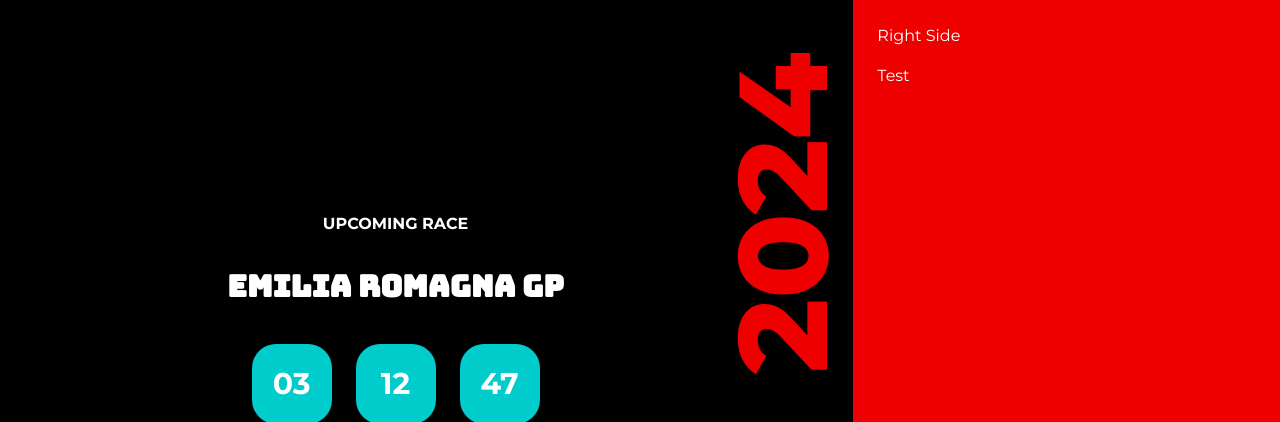
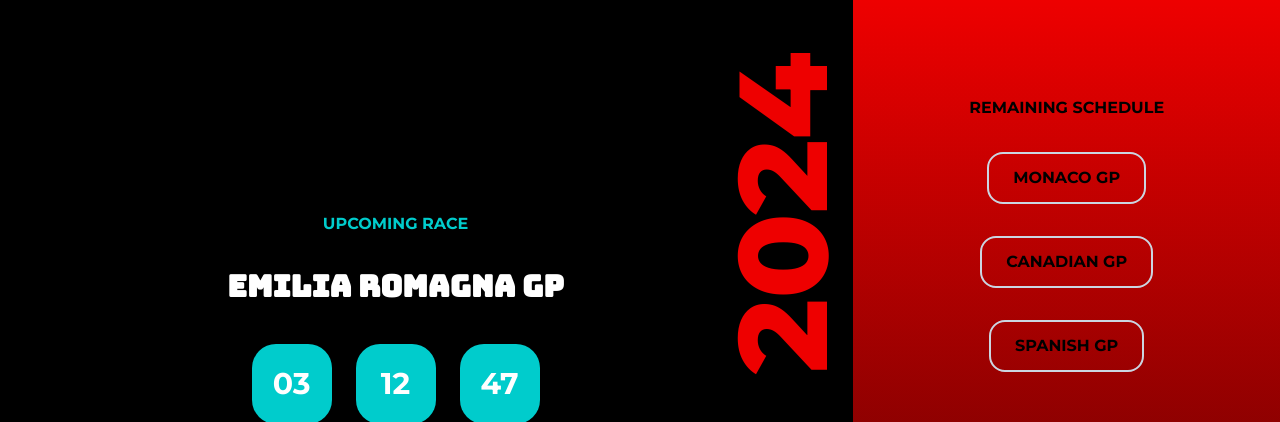
Before and after one commit to allisonkuo/f1-display, a Next.js app: page / in a window 1280 px wide. Shown: the top 422 px of the page. Built offline with nearby package versions, Linux system fonts and the light colour scheme.

Commit message:
Create component for the remaining schedule list for the right side of the landing page

```diff
--- a/src/app/page.tsx
+++ b/src/app/page.tsx
@@ -1,3 +1,4 @@
+import RemainingSchedule from '@/components/RemainingSchedule/RemainingSchedule';
 import UpcomingRace from '@/components/UpcomingRace/UpcomingRace';
 import Image from 'next/image';
 
@@ -30,15 +31,8 @@ export default function Home() {
         </div>
       </div>
 
-      <div className='w-1/3 bg-f1-red p-4'>
-        <div className='flex flex-col'>
-          <div className='flex-none p-2'>
-            <p className='text-white'>Right Side</p>
-          </div>
-          <div className='flex-none p-2'>
-            <p className='text-white'>Test</p>
-          </div>
-        </div>
+      <div className='w-1/3 pt-24 bg-gradient-to-b from-f1-red to-gradient-dark-red'>
+        <RemainingSchedule />
       </div>
     </main>
   );
--- /dev/null
+++ b/src/components/RemainingSchedule/RemainingSchedule.tsx
@@ -0,0 +1,28 @@
+import React from 'react';
+
+const RemainingSchedule = (): React.ReactNode => {
+  return (
+    <div className='flex flex-col space-y-8 items-center'>
+      <div className='flex-none'>
+        <h3 className='font-bold uppercase text-black'>Remaining Schedule</h3>
+      </div>
+      <div className='flex-none'>
+        <button className='border-2 border-slate-300 font-bold uppercase rounded-2xl px-6 py-3'>
+          Monaco GP
+        </button>
+      </div>
+      <div className='flex-none'>
+        <button className='border-2 border-slate-300 font-bold uppercase rounded-2xl px-6 py-3'>
+          Canadian GP
+        </button>
+      </div>
+      <div className='flex-none'>
+        <button className='border-2 border-slate-300 font-bold uppercase rounded-2xl px-6 py-3'>
+          Spanish GP
+        </button>
+      </div>
+    </div>
+  );
+};
+
+export default RemainingSchedule;
--- a/src/components/UpcomingRace/UpcomingRace.tsx
+++ b/src/components/UpcomingRace/UpcomingRace.tsx
@@ -4,7 +4,7 @@ const UpcomingRace = () => {
   return (
     <div className='flex flex-col items-center text-center space-y-8 mb-4'>
       <div>
-        <h3 className='uppercase font-bold text-white font-sans'>
+        <h3 className='uppercase font-bold text-f1-teal font-sans'>
           Upcoming Race
         </h3>
       </div>
--- a/tailwind.config.ts
+++ b/tailwind.config.ts
@@ -18,6 +18,7 @@ const config: Config = {
       colors: {
         'f1-red': '#EE0000',
         'f1-teal': '#00CCCC',
+        'gradient-dark-red': '#3B0101',
       },
       fontFamily: {
         'display': ['var(--font-bungee)'],
```
